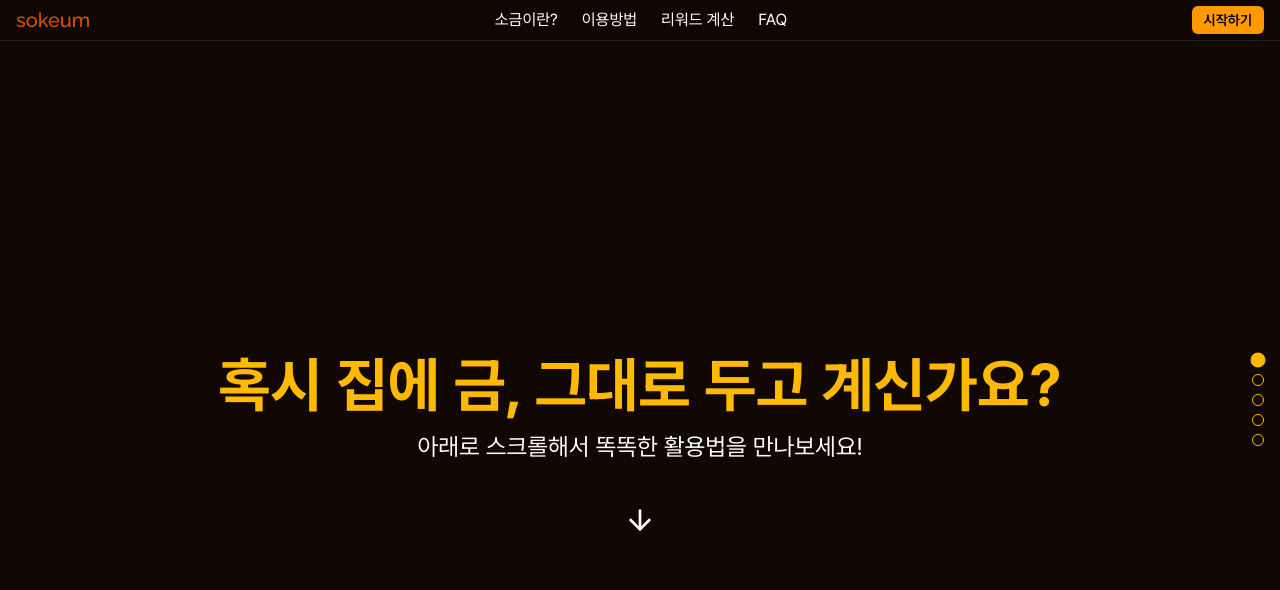
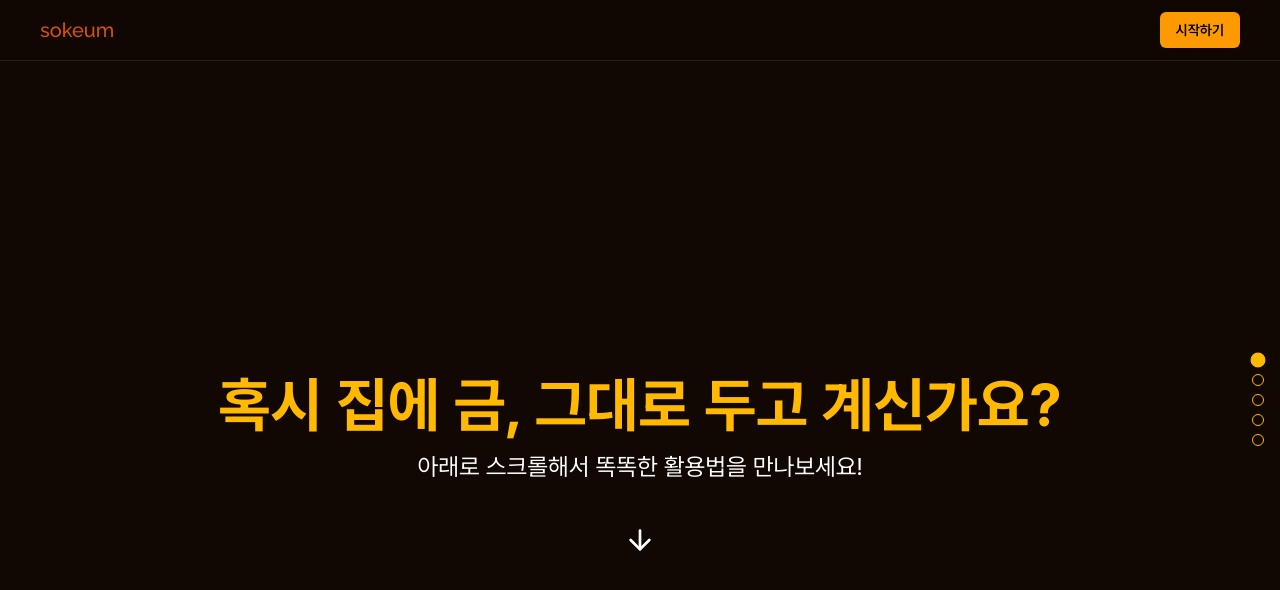
Before and after one commit to keumbang-dev/sokeum, a Next.js app: page /newone in a window 1280 px wide. Shown: the top 590 px of the page. Built offline with nearby package versions, Linux system fonts and the light colour scheme; no server answers.

Commit message:
헤더 컴포넌트의 내비게이션 메뉴를 제거하고, 버튼의 패딩 및 크기를 조정하여 디자인 개선

```diff
--- a/src/app/newone/components/Header.tsx
+++ b/src/app/newone/components/Header.tsx
@@ -6,24 +6,10 @@ export const Header = () => {
   // Simplified Header for this example - Adapt navigation if needed
   return (
     <header className="sticky top-0 z-50 w-full bg-[#110703]/90 backdrop-blur-md border-b border-white/10">
-      <div className="container mx-auto flex items-center justify-between h-10 px-4">
+      <div className="flex items-center justify-between h-10 sm:h-15 px-10">
         {/* Placeholder Logo */}
         <SokeumLogo size="xsmall" />
-        <nav className="hidden md:flex items-center space-x-6">
-          <a href="#section-benefits" className="text-white hover:text-amber-400 transition-colors">
-            소금이란?
-          </a>
-          <a href="#section-how-it-works" className="text-white hover:text-amber-400 transition-colors">
-            이용방법
-          </a>
-          <a href="#section-simulator" className="text-white hover:text-amber-400 transition-colors">
-            리워드 계산
-          </a>
-          <a href="#section-faq" className="text-white hover:text-amber-400 transition-colors">
-            FAQ
-          </a>
-        </nav>
-        <button className="bg-amber-500 hover:bg-amber-600 text-black font-semibold py-1 px-3 rounded-md text-sm transition-colors">
+        <button className="bg-amber-500 hover:bg-amber-600 text-black font-semibold py-1 sm:py-2 px-3 sm:px-4 rounded-md text-sm transition-colors">
           시작하기
         </button>
       </div>
```
